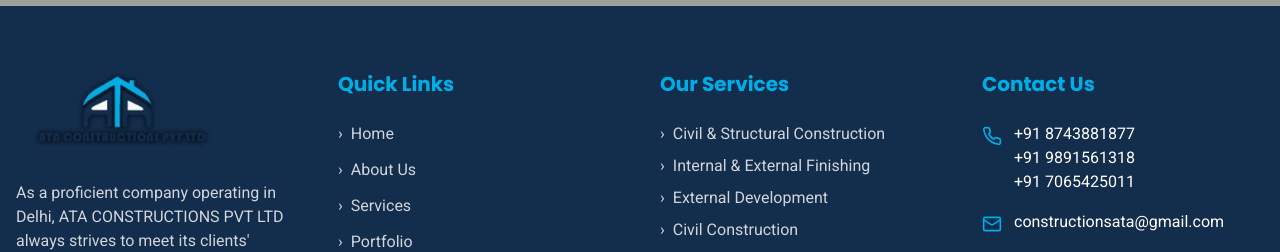
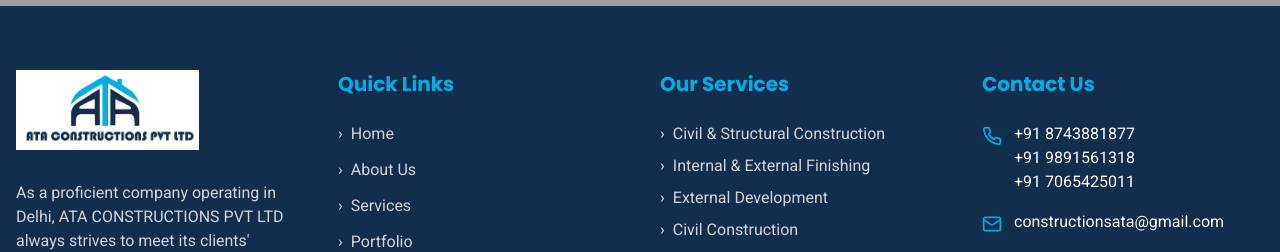
Before and after one commit to punyam01/ATA-Construction, a Next.js app: page / in a window 1280 px wide. Shown: the part 4711-4963 px from the top of the page. Built offline with nearby package versions, Linux system fonts and the light colour scheme; grey boxes are pictures that could not be loaded.

Commit message:
Update footer.tsx

```diff
--- a/components/footer.tsx
+++ b/components/footer.tsx
@@ -21,7 +21,7 @@ const Footer = () => {
             <div className="mb-6">
               <button onClick={scrollToTop} className="cursor-pointer focus:outline-none">
                 <Image
-                  src="/images/dark-logo-1.png"
+                  src="/images/ata-logo1.png"
                   alt="ATA CONSTRUCTIONS Logo"
                   width={220}
                   height={70}
```
